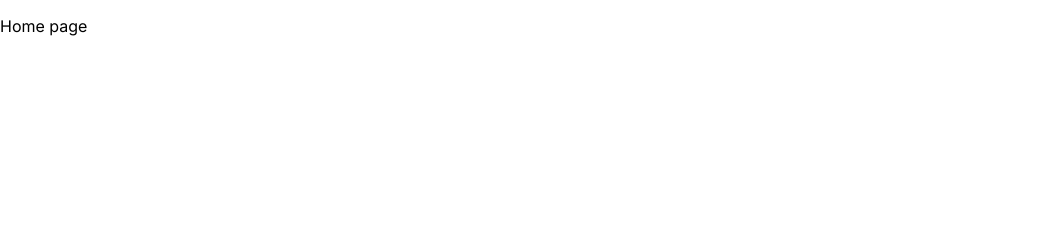
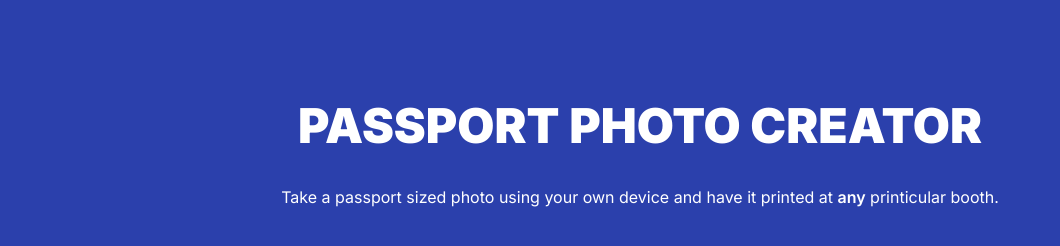
Before and after one commit to unicdeve/taking-picture, a Gatsby site: page / in a window 1280 px wide. Shown: the whole page, without its empty margins (0-1060 px from the left). Built offline with nearby package versions, Linux system fonts and the light colour scheme; Gatsby itself is replaced by a stand-in of ours.

Commit message:
feat: page header comp

```diff
--- a/gatsby-config.js
+++ b/gatsby-config.js
@@ -1,25 +1,25 @@
 module.exports = {
 	siteMetadata: {
-    title: "taking-picture",
+		title: 'taking-picture',
 	},
 	plugins: [
-    "gatsby-plugin-styled-components",
-    "gatsby-plugin-image",
+		'gatsby-plugin-styled-components',
+		'gatsby-plugin-image',
 		{
-      resolve: "gatsby-plugin-manifest",
+			resolve: 'gatsby-plugin-manifest',
 			options: {
-        icon: "src/images/icon.png",
+				icon: 'static/images/icon.png',
 			},
 		},
-    "gatsby-plugin-sharp",
-    "gatsby-transformer-sharp",
+		'gatsby-plugin-sharp',
+		'gatsby-transformer-sharp',
 		{
-      resolve: "gatsby-source-filesystem",
+			resolve: 'gatsby-source-filesystem',
 			options: {
-        name: "images",
-        path: "./src/images/",
+				name: 'images',
+				path: './static/images/',
 			},
-      __key: "images",
+			__key: 'images',
 		},
 	],
 };
--- a/src/layouts/page/page.layout.js
+++ b/src/layouts/page/page.layout.js
@@ -4,10 +4,16 @@
 
 import { StyledLayout } from './page.styled';
 
-export default function PageLayout({ title, children }) {
+export default function PageLayout({ title, subTopic, children }) {
 	return (
 		<StyledLayout>
 			<title>{title ? title : 'Home Page'}</title>
+
+			<header>
+				<h1>passport photo creator</h1>
+
+				{subTopic && <p>{subTopic}</p>}
+			</header>
 
 			{children}
 		</StyledLayout>
--- a/src/layouts/page/page.styled.js
+++ b/src/layouts/page/page.styled.js
@@ -1,3 +1,47 @@
 import styled from 'styled-components';
 
-export const StyledLayout = styled.main``;
+export const StyledLayout = styled.main`
+	min-height: 100vh;
+	width: 100%;
+	background-image: url('/images/bg.png');
+	background-size: cover;
+	display: flex;
+	flex-direction: column;
+
+	header {
+		margin-top: 3rem;
+		text-align: center;
+		color: #fff;
+
+		h1 {
+			font-size: 3rem;
+			text-transform: capitalize;
+		}
+
+		p {
+			span {
+				font-weight: 600;
+			}
+		}
+
+		@media screen and (min-height: 600px) {
+			margin-top: 4rem;
+		}
+
+		@media screen and (min-height: 900px) {
+			margin-top: 6rem;
+		}
+
+		@media screen and (min-height: 1000px) {
+			margin-top: 9rem;
+		}
+	}
+
+	@media screen and (min-width: 768px) {
+		header {
+			h1 {
+				text-transform: uppercase;
+			}
+		}
+	}
+`;
--- a/src/pages/index.js
+++ b/src/pages/index.js
@@ -5,10 +5,15 @@
 
 const IndexPage = () => {
 	return (
-		<PageLayout>
-			<StyledHome>
-				<p>Home page</p>
-			</StyledHome>
+		<PageLayout
+			subTopic={
+				<>
+					Take a passport sized photo using your own device and have it printed
+					at <span>any</span> printicular booth.
+				</>
+			}
+		>
+			<StyledHome></StyledHome>
 		</PageLayout>
 	);
 };
--- a/static/css/index.css
+++ b/static/css/index.css
@@ -8,15 +8,15 @@
 	scroll-behavior: smooth;
 }
 
-:root {
-	font-size: 10px;
-}
-
 body {
 	font-family: 'Inter', sans-serif;
 	margin: 0;
 	padding: 0;
 	overflow-x: hidden;
+}
+
+:root {
+	font-size: 8px;
 }
 
 @media screen and (min-width: 768px) {
```
Also changed, not shown: static/images/bg.png (added), static/images/icon.png (renamed from src/images/icon.png), 2 other files. Lines whose indentation alone changed are shown as unchanged.
